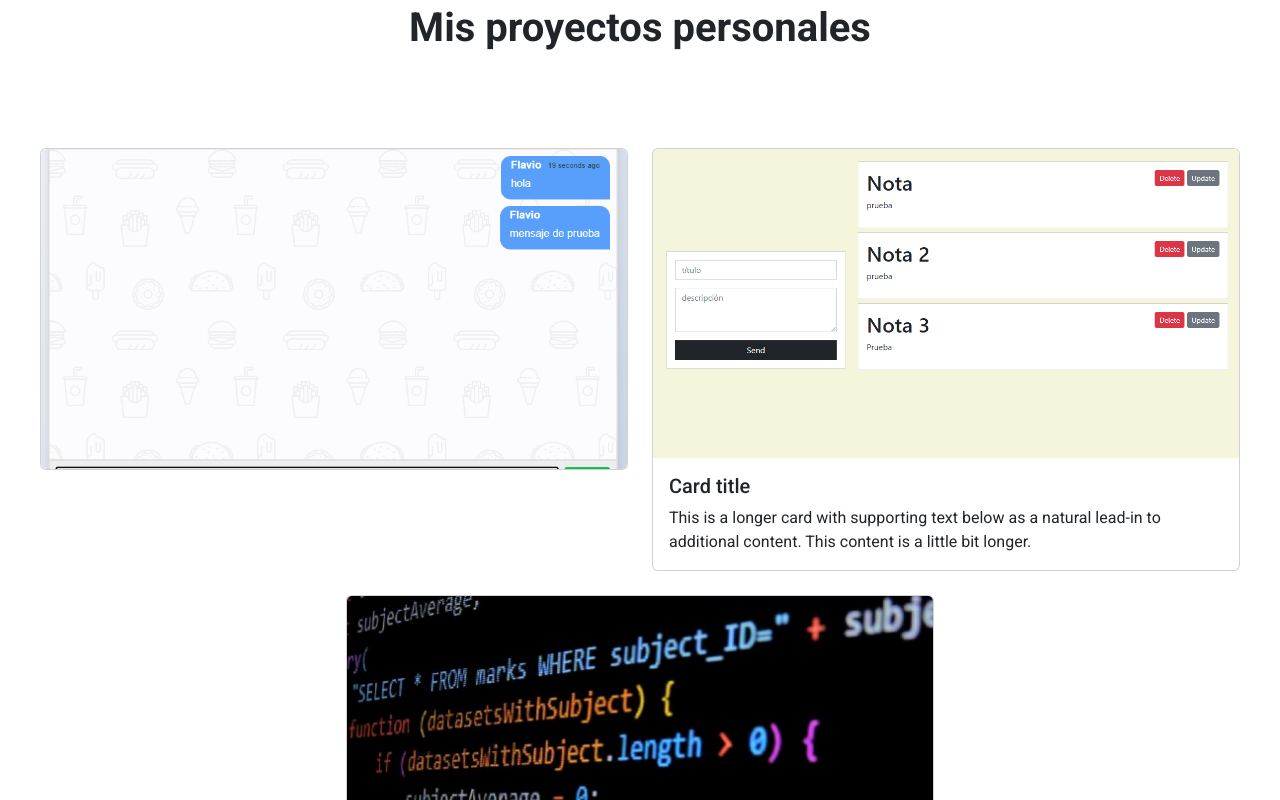
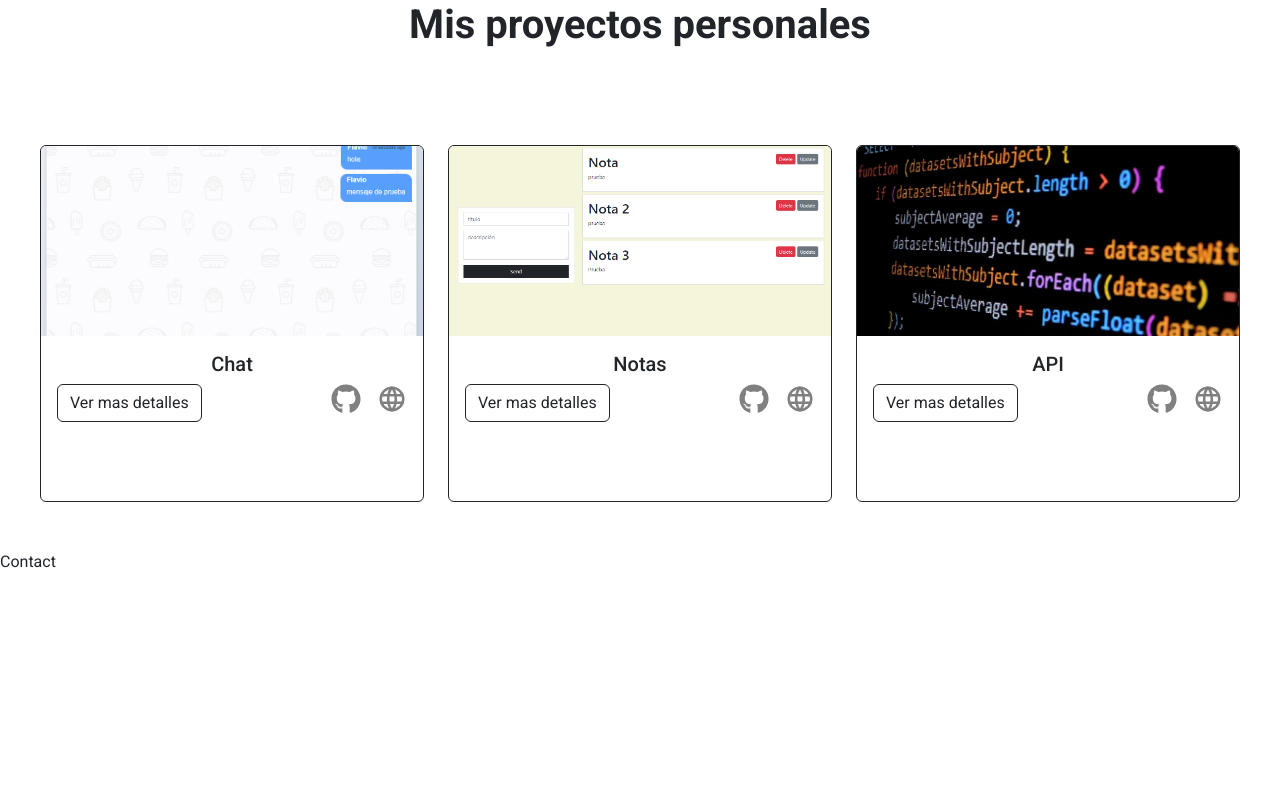
Before and after one commit to Flavio-RF/portfolioReact, a React (Vite) app: page / in a window 1280 px wide. Shown: the part 2480-3280 px from the top of the page. After the commit the page ends 3054 px from the top, so only its background shows below. Built offline with nearby package versions, Linux system fonts and the light colour scheme.

Commit message:
first changes projects section

```diff
--- /dev/null
+++ b/src/components/Project/ButtonSocial.jsx
@@ -0,0 +1,17 @@
+import { FaGithub } from "react-icons/fa";
+import { TbWorld } from "react-icons/tb";
+import { Card, Badge } from "react-bootstrap";
+
+function ButtonSocial() {
+  return (
+    <div>
+      <Card.Link className="" href="#" target="_blank">
+        <FaGithub className="buttonSocial" size={30} />
+      </Card.Link>
+      <Card.Link href="#">
+        <TbWorld className="buttonSocial" size={30} />
+      </Card.Link>
+    </div>
+  );
+}
+export default ButtonSocial;
--- a/src/components/Project/Projects.jsx
+++ b/src/components/Project/Projects.jsx
@@ -1,73 +1,120 @@
-import { Container, Card, Col, Row } from "react-bootstrap";
+import { Container, Card, Col, Row, Fade, Button } from "react-bootstrap";
+import { useState } from "react";
 
 import Chat from "../../assets/img/Chat.png";
 import Notas from "../../assets/img/Notas.png";
 import Api from "../../assets/img/API.png";
 import "./project.css";
+import ButtonSocial from "./ButtonSocial";
 
 function Projects({ dark }) {
+  const [open, setOpen] = useState(false);
+  const [open1, setOpen1] = useState(false);
+  const [open2, setOpen2] = useState(false);
+
   return (
     <Container fluid className={dark ? "bg-dark text-white py-5" : "py-5"}>
       <hr />
       <h4 id="Projects" className="fs-1 fw-bold text-center py-5 mb-5">
         Mis proyectos personales
       </h4>
-      <Row xs={1} sm={2} md={2} className="mx-md-3 g-4 justify-content-center">
+      <Row
+        xs={1}
+        sm={2}
+        md={2}
+        lg={3}
+        className="g-4 mx-md-3 justify-content-center"
+      >
         <Col>
-          <Card className="portfolio__item text-white">
-            <Card.Img src={Chat} alt="Chat image" className="portfolio__img" />
-            <div className="portfolio__description">
-              <Card.Title className="portfolio__description--title">
-                Chat
+          <Card border={!dark && "dark"} className="h-100">
+            <Card.Img variant="top" className="img" src={Chat} />
+            <Card.Body className={dark && "bg-darkCustom"}>
+              <Card.Title className="d-flex justify-content-around">
+                <div>Chat</div>
               </Card.Title>
-              <Card.Text className="portfolio__description--text">
-                Se creeo una aplicacion real-time usando sockets.io, Node.js,
-                Html, Css, JS y MongoDB con Mongoose.
-              </Card.Text>
-              <div class="buttons__container">
-                <a
-                  class="button"
-                  href="https://app-firstchattest.herokuapp.com/"
-                  target="_blank"
-                  rel="noopener noreferrer"
+              <div className="d-flex justify-content-between">
+                <Button
+                  variant={
+                    dark
+                      ? "outline-light buttonSelectedLight"
+                      : "outline-dark buttonSelectedDark"
+                  }
+                  onClick={() => setOpen(!open)}
+                  aria-controls="example-fade-text"
+                  aria-expanded={open}
                 >
-                  Website
-                </a>
-                <a
-                  class="button"
-                  href="https://github.com/Flavio-RF/Chat"
-                  target="_blank"
-                  rel="noopener noreferrer"
-                >
-                  Repository
-                </a>
+                  Ver mas detalles
+                </Button>
+                <ButtonSocial />
               </div>
-            </div>
-          </Card>
-        </Col>
-        <Col>
-          <Card>
-            <Card.Img variant="top" src={Notas} />
-            <Card.Body>
-              <Card.Title>Card title</Card.Title>
-              <Card.Text>
-                This is a longer card with supporting text below as a natural
-                lead-in to additional content. This content is a little bit
-                longer.
-              </Card.Text>
+              <Fade in={open}>
+                <div id="example-fade-text">
+                  Se creeo una aplicacion real-time usando sockets.io, Node.js,
+                  Html, Css, JS y MongoDB con Mongoose.
+                </div>
+              </Fade>
             </Card.Body>
           </Card>
         </Col>
         <Col>
-          <Card>
-            <Card.Img variant="top" src={Api} />
-            <Card.Body>
-              <Card.Title>Card title</Card.Title>
-              <Card.Text>
-                This is a longer card with supporting text below as a natural
-                lead-in to additional content. This content is a little bit
-                longer.
-              </Card.Text>
+          <Card border={!dark && "dark"} className="h-100">
+            <Card.Img variant="top" className="img" src={Notas} />
+            <Card.Body className={dark && "bg-darkCustom"}>
+              <Card.Title className="d-flex justify-content-around">
+                <div>Notas</div>
+              </Card.Title>
+              <div className="d-flex justify-content-between">
+                <Button
+                  variant={
+                    dark
+                      ? "outline-light buttonSelectedLight"
+                      : "outline-dark buttonSelectedDark"
+                  }
+                  onClick={() => setOpen1(!open1)}
+                  aria-controls="example-fade-text"
+                  aria-expanded={open1}
+                >
+                  Ver mas detalles
+                </Button>
+                <ButtonSocial />
+              </div>
+              <Fade in={open1}>
+                <div id="example-fade-text">
+                  Se creeo un CRUD de notas utilizando sockets.io, Node.js,
+                  Html, Css, JS y MongoDB con Mongoose.
+                </div>
+              </Fade>
+            </Card.Body>
+          </Card>
+        </Col>
+        <Col>
+          <Card border={!dark && "dark"} className="h-100">
+            <Card.Img variant="top" className="img" src={Api} />
+            <Card.Body className={dark && "bg-darkCustom"}>
+              <Card.Title className="d-flex justify-content-around">
+                <div>API</div>
+              </Card.Title>
+              <div className="d-flex justify-content-between">
+                <Button
+                  variant={
+                    dark
+                      ? "outline-light buttonSelectedLight"
+                      : "outline-dark buttonSelectedDark"
+                  }
+                  onClick={() => setOpen2(!open2)}
+                  aria-controls="example-fade-text"
+                  aria-expanded={open2}
+                >
+                  Ver mas detalles
+                </Button>
+                <ButtonSocial />
+              </div>
+              <Fade in={open2}>
+                <div id="example-fade-text">
+                  La idea es poder consumir la API desde Front-end, se trata de
+                  solo Back-end con Node.js, Express, MongoDB, Mongoose.
+                </div>
+              </Fade>
             </Card.Body>
           </Card>
         </Col>
--- a/src/components/Project/project.css
+++ b/src/components/Project/project.css
@@ -1,61 +1,25 @@
-.portfolio__item {
+.card {
+  display: flex !important;
   background: white;
-  position: relative;
+  position: relative !important;
   object-fit: cover;
   overflow: hidden;
   font-size: 14px;
-  border-radius: 10px;
 }
 
-.portfolio__img {
+.img {
   width: 100%;
   height: 100%;
   object-fit: cover;
   display: block;
   transition: all 1s;
-  border-radius: 10px;
-  max-height: 20rem;
+  max-height: 190px;
 }
 
-.portfolio__description {
-  padding: 50px;
-  position: absolute;
-  background-color: rgba(0, 0, 0, 0.7);
-  top: 300px;
-  height: 100%;
-  width: 100%;
-  opacity: 0;
-  transition: all 0.5s;
-  border-radius: 10px;
-  z-index: 1;
-  display: flex;
-  justify-content: center;
-  flex-direction: column;
+.buttonSocial {
+  color: grey;
 }
 
-.portfolio__item:hover .portfolio__description {
-  visibility: visible;
-  opacity: 1;
-  transition: all 0.5s;
-  border-radius: 10px;
-  transform: translateY(-300px);
+.buttonSocial:hover {
+  color: black;
 }
-
-.portfolio__item:hover .portfolio__img {
-  transition: all 1s;
-  border-radius: 10px;
-  transform: scale(1.3);
-}
-
-.portfolio__description--title {
-  color: var(--white);
-}
-
-.portfolio__description--text {
-  margin: 20px 0;
-}
-
-.buttons__container {
-  display: flex;
-  border-radius: 10px;
-}
```
